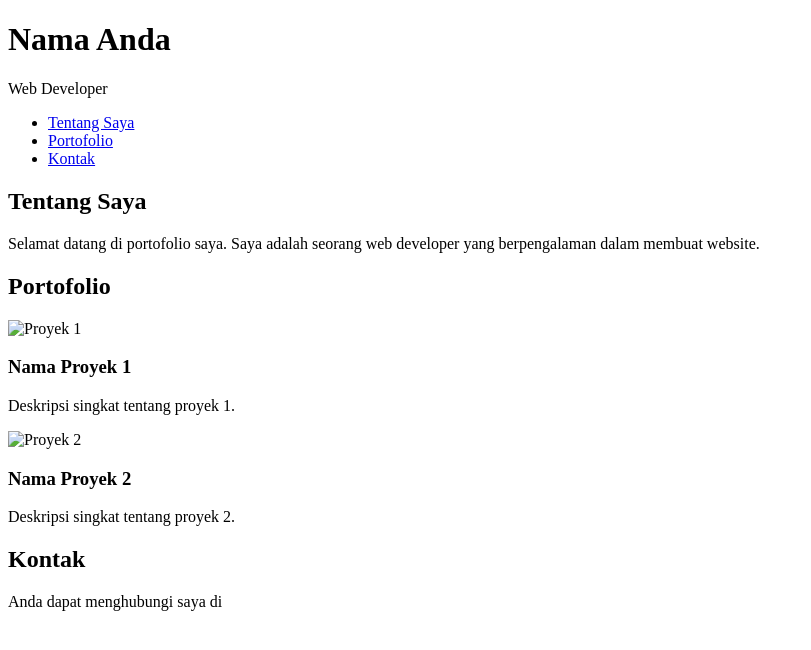
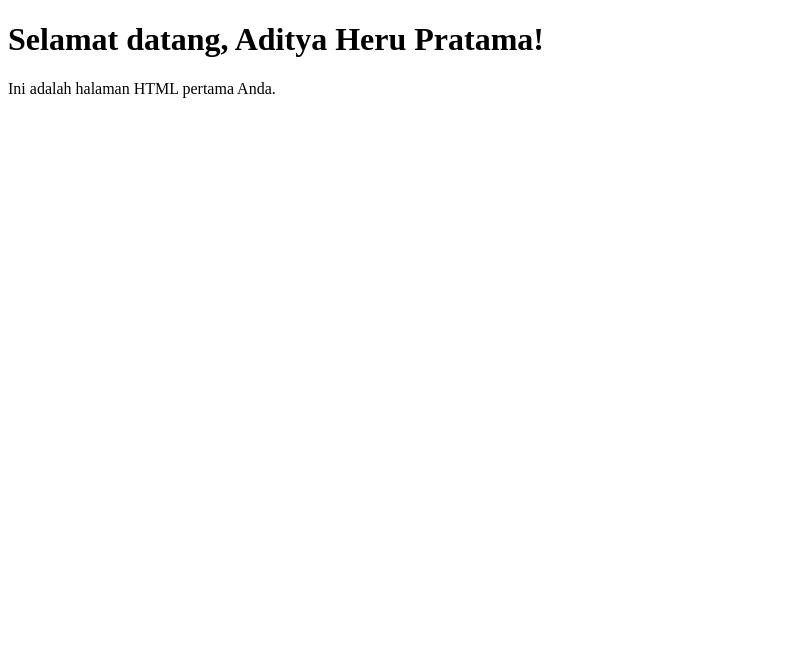
Before and after one commit to heru089/heru089.github.io, a plain HTML site: page index.html in a window 1280 px wide. Shown: the whole page, without its empty margins (0-811 px from the left). Drawn offline with Linux system fonts and the light colour scheme.

Commit message:
Update index.html

```diff
--- a/index.html
+++ b/index.html
@@ -1,45 +1,10 @@
 <!DOCTYPE html>
-<html lang="en">
+<html>
 <head>
-    <meta charset="UTF-8">
-    <meta name="viewport" content="width=device-width, initial-scale=1.0">
-    <title>Portofolio Saya</title>
-    <link rel="stylesheet" href="style.css">
+    <title>Halaman Saya</title>
 </head>
 <body>
-    <header>
-        <h1>Nama Anda</h1>
-        <p>Web Developer</p>
-    </header>
-
-    <nav>
-        <ul>
-            <li><a href="#about">Tentang Saya</a></li>
-            <li><a href="#portfolio">Portofolio</a></li>
-            <li><a href="#contact">Kontak</a></li>
-        </ul>
-    </nav>
-
-    <section id="about">
-        <h2>Tentang Saya</h2>
-        <p>Selamat datang di portofolio saya. Saya adalah seorang web developer yang berpengalaman dalam membuat website.</p>
-    </section>
-
-    <section id="portfolio">
-        <h2>Portofolio</h2>
-        <div class="project">
-            <img src="project1.jpg" alt="Proyek 1">
-            <h3>Nama Proyek 1</h3>
-            <p>Deskripsi singkat tentang proyek 1.</p>
-        </div>
-        <div class="project">
-            <img src="project2.jpg" alt="Proyek 2">
-            <h3>Nama Proyek 2</h3>
-            <p>Deskripsi singkat tentang proyek 2.</p>
-        </div>
-        <!-- Tambahkan proyek-proyek Anda di sini -->
-    </section>
-
-    <section id="contact">
-        <h2>Kontak</h2>
-        <p>Anda dapat menghubungi saya di <a href
+    <h1>Selamat datang, Aditya Heru Pratama!</h1>
+    <p>Ini adalah halaman HTML pertama Anda.</p>
+</body>
+</html>
```
